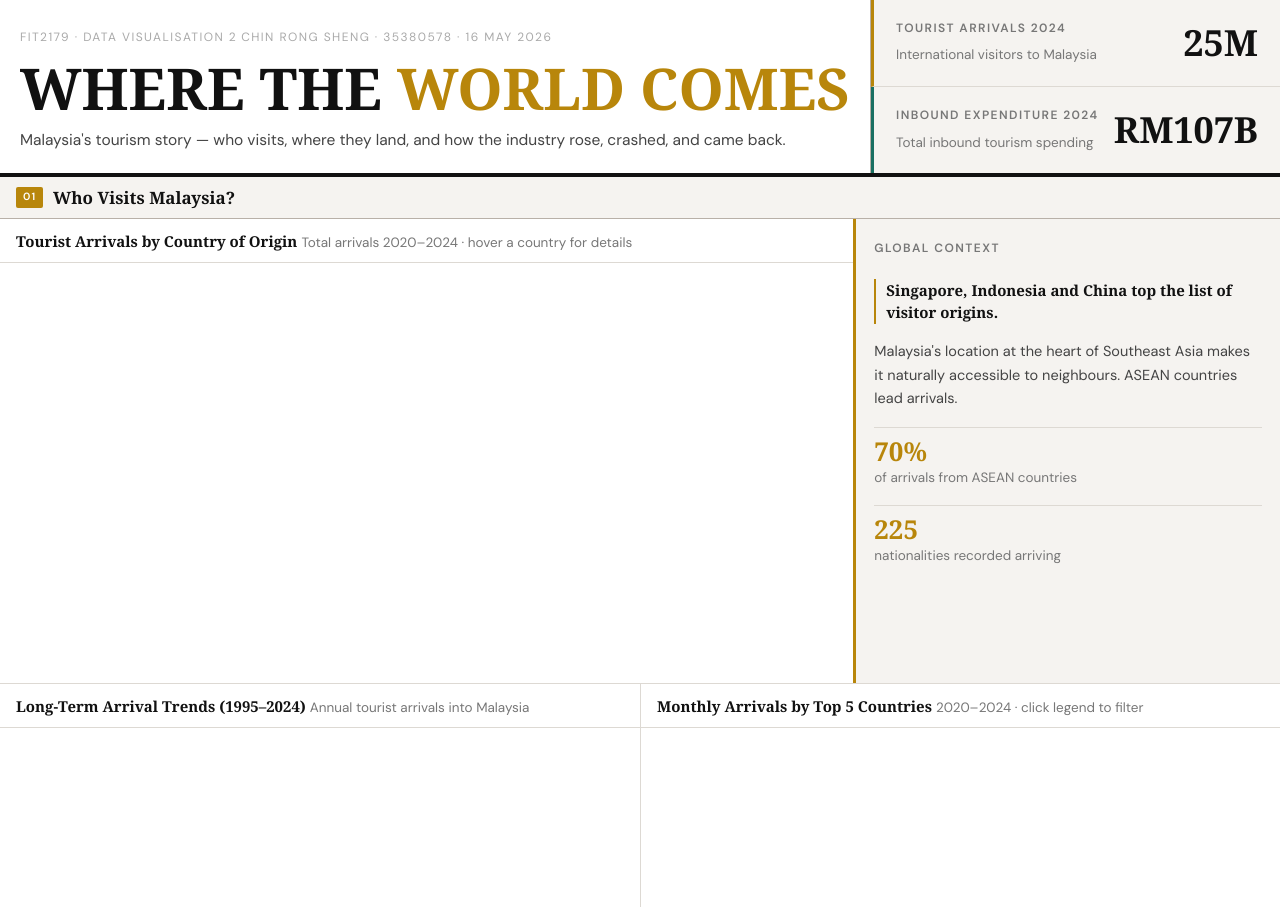
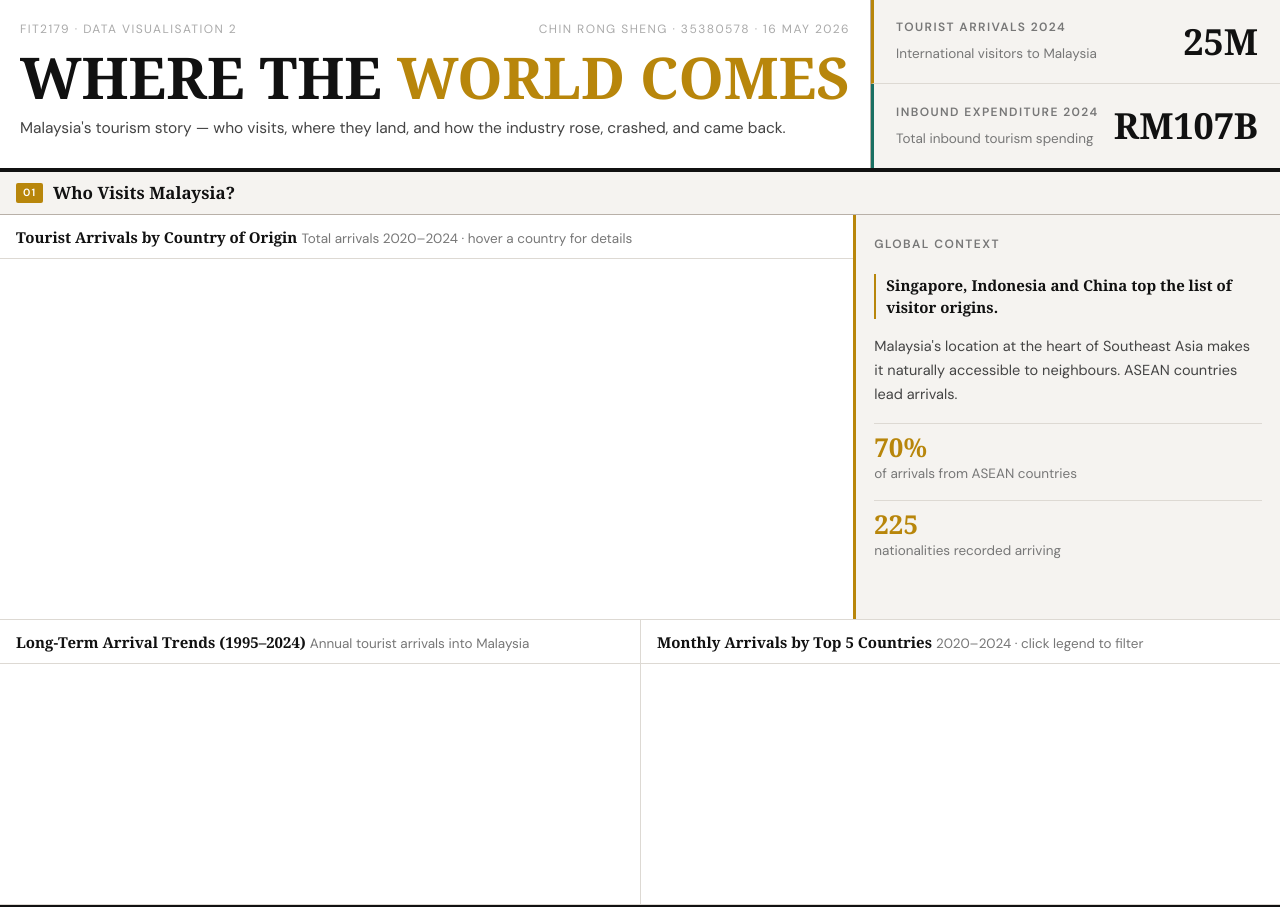
Before and after one commit to jstnchn/FIT2179-Data-Visualisation-2, a plain HTML site: page index.html in a window 1280 px wide. Shown: the top 907 px of the page. Drawn offline with Linux system fonts and the light colour scheme; a script that the page names is missing.

Commit message:
Adjust padding and gap in hero section styles

```diff
--- a/css/style.css
+++ b/css/style.css
@@ -71,11 +71,19 @@ h1, h2, h3, .chart-title, .pull-quote, .stat-num, .stat-num-sm {
 }
 
 #hero-left {
-  padding: 24px 20px 20px;
+  padding: 20px 20px 20px;
   border-right: 1px solid var(--border-dark);
   display: flex;
   flex-direction: column;
-  gap: 10px;
+  gap: 8px;
+}
+
+#hero-meta {
+  display: flex;
+  justify-content: space-between;
+  align-items: center;
+  flex-wrap: wrap;
+  gap: 4px;
 }
 
 h1 {
@@ -206,13 +214,15 @@ h1 span.gold { color: var(--gold); }
   margin-bottom: 3px;
 }
 
-#chart1 { min-height: 420px; }
+#chart1 { min-height: 360px; height: 360px; }
 #chart4 { min-height: 380px; }
 #chart2, #chart3, #chart5, #chart6,
 #chart7, #chart8 { min-height: 240px; }
 #chart9, #chart10, #chart11 { min-height: 210px; }
 
-/* ── SIDEBAR ── */
+/* ── SIDEBAR ──
+   min-height ensures sidebar aligns its bottom border
+   with the chart block beside it */
 .sidebar {
   background: var(--bg-soft);
   padding: 20px 18px;
@@ -220,6 +230,7 @@ h1 span.gold { color: var(--gold); }
   flex-direction: column;
   gap: 16px;
   border-left: 3px solid var(--gold);
+  min-height: 100%;
 }
 
 .sidebar-teal { border-left-color: var(--teal); }
```
